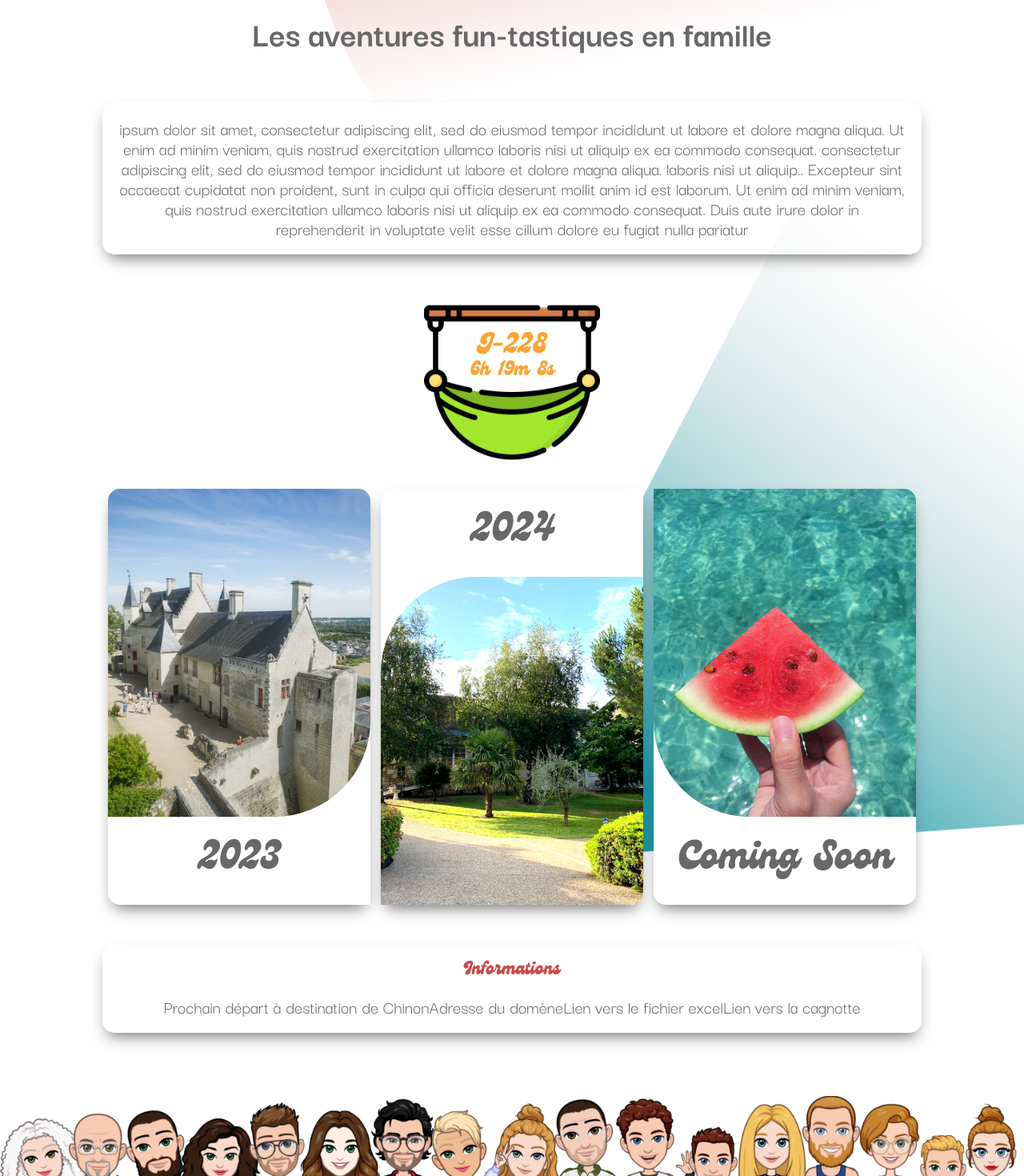
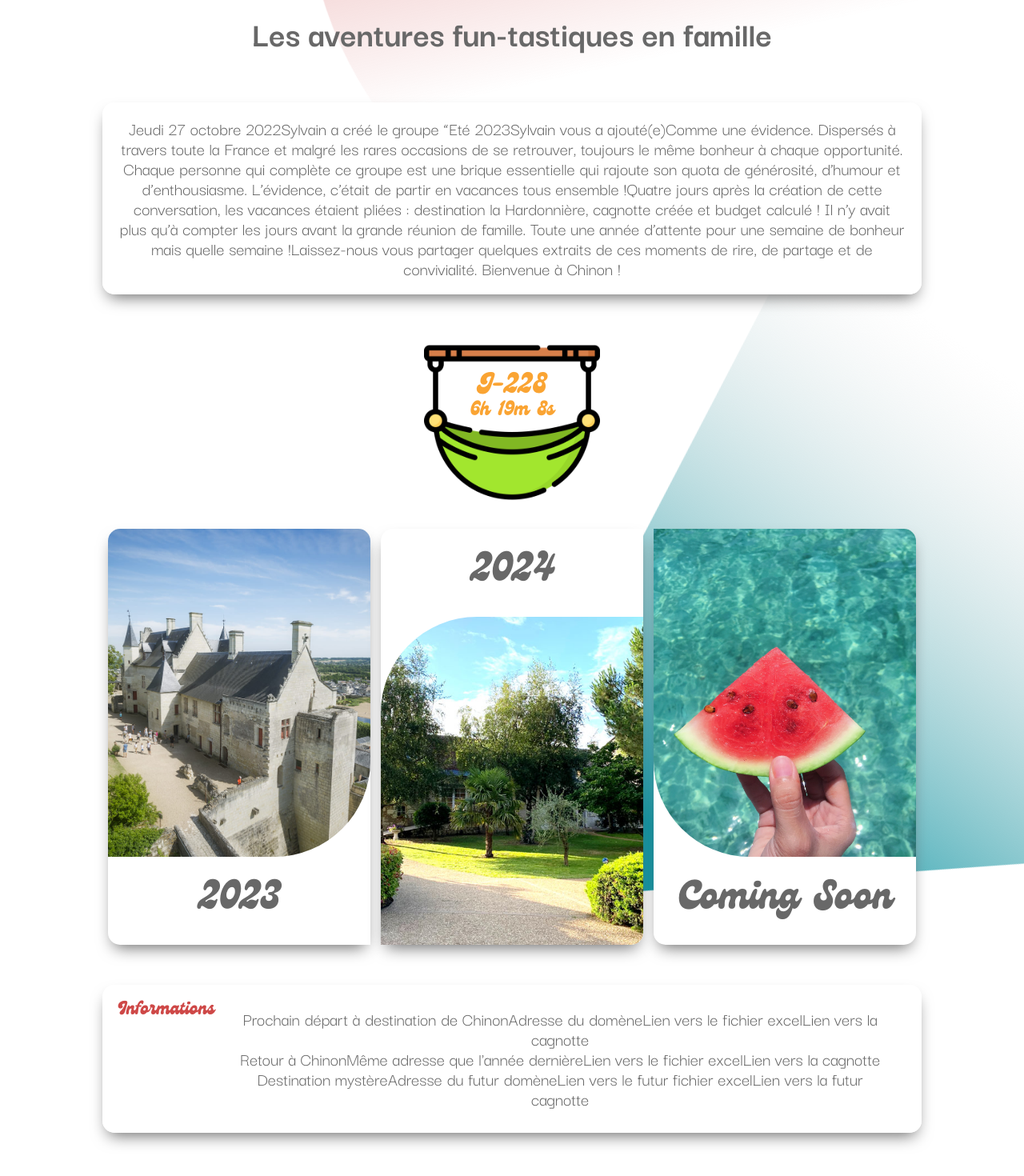
Before and after one commit to PixelsAndCookies/lets-go-to-the-summer, a React (Vite) app: page / in a window 1280 px wide. Shown: the part 780-2250 px from the top of the page at 80% size. Built offline with nearby package versions, Linux system fonts and the light colour scheme.

Commit message:
Modif contenu text JSON

```diff
--- a/src/components/Description/Description.jsx
+++ b/src/components/Description/Description.jsx
@@ -6,14 +6,18 @@ export const Description = (props) => {
 
     if (content === infos) {
         return (
-            <article key={content.id} className="description">
+            <article key={content.id} className="description informations">
                 <h2>{content.title}</h2>
-                <p>{content.text}</p>
+                <div className="text">
+                    <p>{content.info_2023}</p>
+                    <p>{content.info_2024}</p>
+                    <p>{content.info_2025}</p>
+                </div>
             </article>
         );
     } else {
         return (
-            <article key={content.id} className="description">
+            <article key={content.id} className="description presentation">
                 <p>{content.text}</p>
             </article>
         );
--- a/src/components/Description/_Description.scss
+++ b/src/components/Description/_Description.scss
@@ -1,4 +1,5 @@
 article.description {
+    background-color: rgba(255, 255, 255, 0.95);
     color: $color-grey;
     width: 100%;
     height: auto;
@@ -8,6 +9,7 @@ article.description {
     box-shadow: 0rem 1rem 2rem -0.7rem $color-grey;
     border-radius: 1.5rem 1.5rem 1.5rem 1.5rem;
     line-height: 2.5rem;
+    display: flex;
     h2 {
         margin-bottom: 2rem;
         color: $color-red;
@@ -17,4 +19,18 @@ article.description {
             padding: 0;
         }
     }
+    &.informations .text {
+        flex-direction: row;
+        flex-wrap: nowrap;
+        align-content: flex-start;
+        justify-content: space-around;
+        align-items: flex-start;
+        margin: 1rem 0;
+        p {
+            padding: 0 2rem;
         }
+    }
+    &.presentation {
+        flex-direction: column;
+    }
+}
--- a/src/data/description.json
+++ b/src/data/description.json
@@ -2,16 +2,36 @@
     "presentation": {
         "id": "presentation",
         "title": null,
-        "text": "ipsum dolor sit amet, consectetur adipiscing elit, sed do eiusmod tempor incididunt ut labore et dolore magna aliqua. Ut enim ad minim veniam, quis nostrud exercitation ullamco laboris nisi ut aliquip ex ea commodo consequat. consectetur adipiscing elit, sed do eiusmod tempor incididunt ut labore et dolore magna aliqua. laboris nisi ut aliquip.. Excepteur sint occaecat cupidatat non proident, sunt in culpa qui officia deserunt mollit anim id est laborum. Ut enim ad minim veniam, quis nostrud exercitation ullamco laboris nisi ut aliquip ex ea commodo consequat. Duis aute irure dolor in reprehenderit in voluptate velit esse cillum dolore eu fugiat nulla pariatur"
+        "text": [
+            "Jeudi 27 octobre 2022",
+            "Sylvain a créé le groupe “Eté 2023",
+            "Sylvain vous a ajouté(e)",
+            "Comme une évidence. Dispersés à travers toute la France et malgré les rares occasions de se retrouver, toujours le même bonheur à chaque opportunité. Chaque personne qui complète ce groupe est une brique essentielle qui rajoute son quota de générosité, d’humour et d’enthousiasme. L’évidence, c’était de partir en vacances tous ensemble !",
+            "Quatre jours après la création de cette conversation, les vacances étaient pliées : destination la Hardonnière, cagnotte créée et budget calculé ! Il n’y avait plus qu’à compter les jours avant la grande réunion de famille. Toute une année d’attente pour une semaine de bonheur mais quelle semaine !",
+            "Laissez-nous vous partager quelques extraits de ces moments de rire, de partage et de convivialité. Bienvenue à Chinon !"
+        ]
     },
+
     "informations": {
         "id": "informations",
         "title": "Informations",
-        "text": [
+        "info_2023": [
             "Prochain départ à destination de Chinon",
             "Adresse du domène",
             "Lien vers le fichier excel",
             "Lien vers la cagnotte"
+        ],
+        "info_2024": [
+            "Retour à Chinon",
+            "Même adresse que l'année dernière",
+            "Lien vers le fichier excel",
+            "Lien vers la cagnotte"
+        ],
+        "info_2025": [
+            "Destination mystère",
+            "Adresse du futur domène",
+            "Lien vers le futur fichier excel",
+            "Lien vers la futur cagnotte"
         ]
     }
 }
```
Lines whose indentation alone changed are shown as unchanged.
